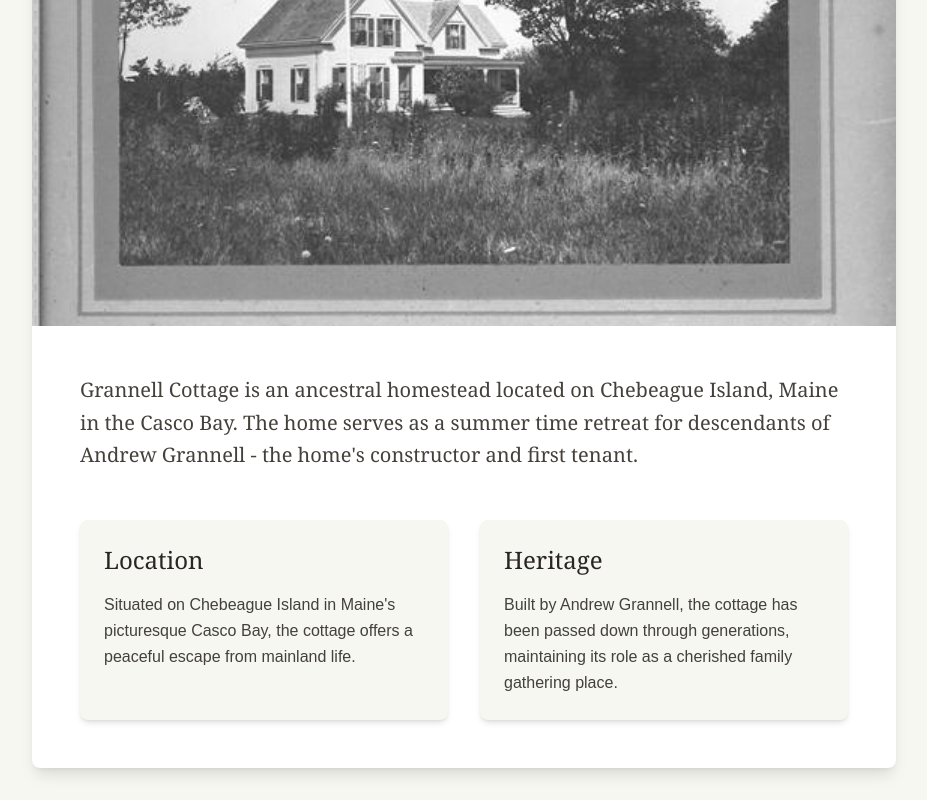
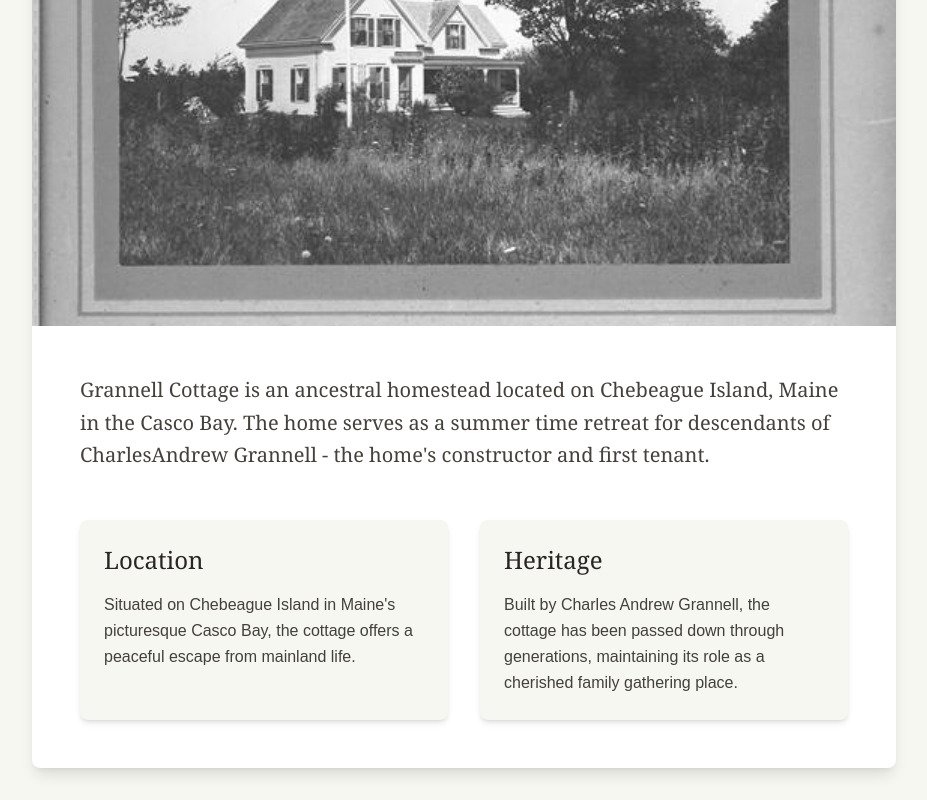
Before and after one commit to weeezik/grannell-cottage, a Next.js app: page /about in a window 1280 px wide. Shown: the part 348-1148 px from the top of the page, without its empty margins (176-1103 px from the left). Built offline with nearby package versions, Linux system fonts and the light colour scheme.

Commit message:
Note from Dad The ancestor who built the original buidling is actually Charles Andrew Grannell. Not Andrew Grannell.

```diff
--- a/src/app/about/page.tsx
+++ b/src/app/about/page.tsx
@@ -23,7 +23,7 @@ export default function About() {
           <div className="p-8 md:p-12">
             <p className="text-xl text-stone-700 leading-relaxed mb-8 font-serif">
               Grannell Cottage is an ancestral homestead located on Chebeague Island, Maine
-              in the Casco Bay. The home serves as a summer time retreat for descendants of Andrew
+              in the Casco Bay. The home serves as a summer time retreat for descendants of CharlesAndrew
               Grannell - the home&apos;s constructor and first tenant.
             </p>
 
@@ -39,7 +39,7 @@ export default function About() {
               <div className="bg-[#f5f7f0] p-6 rounded-lg shadow-md hover:shadow-lg transition-shadow duration-300">
                 <h2 className="text-2xl font-serif text-stone-800 mb-4">Heritage</h2>
                 <p className="text-stone-700 leading-relaxed">
-                  Built by Andrew Grannell, the cottage has been passed down through
+                  Built by Charles Andrew Grannell, the cottage has been passed down through
                   generations, maintaining its role as a cherished family gathering place.
                 </p>
               </div>
```
